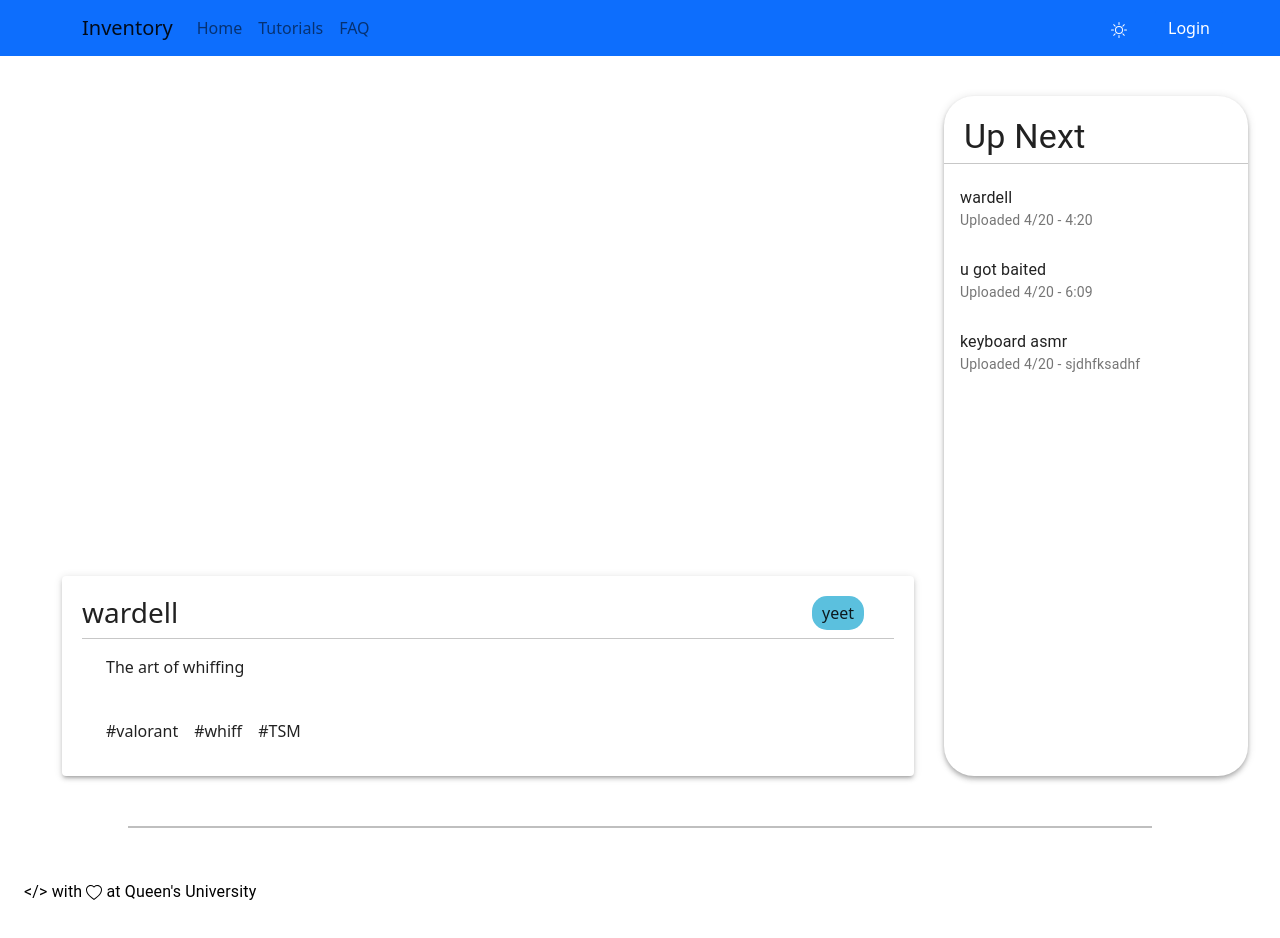
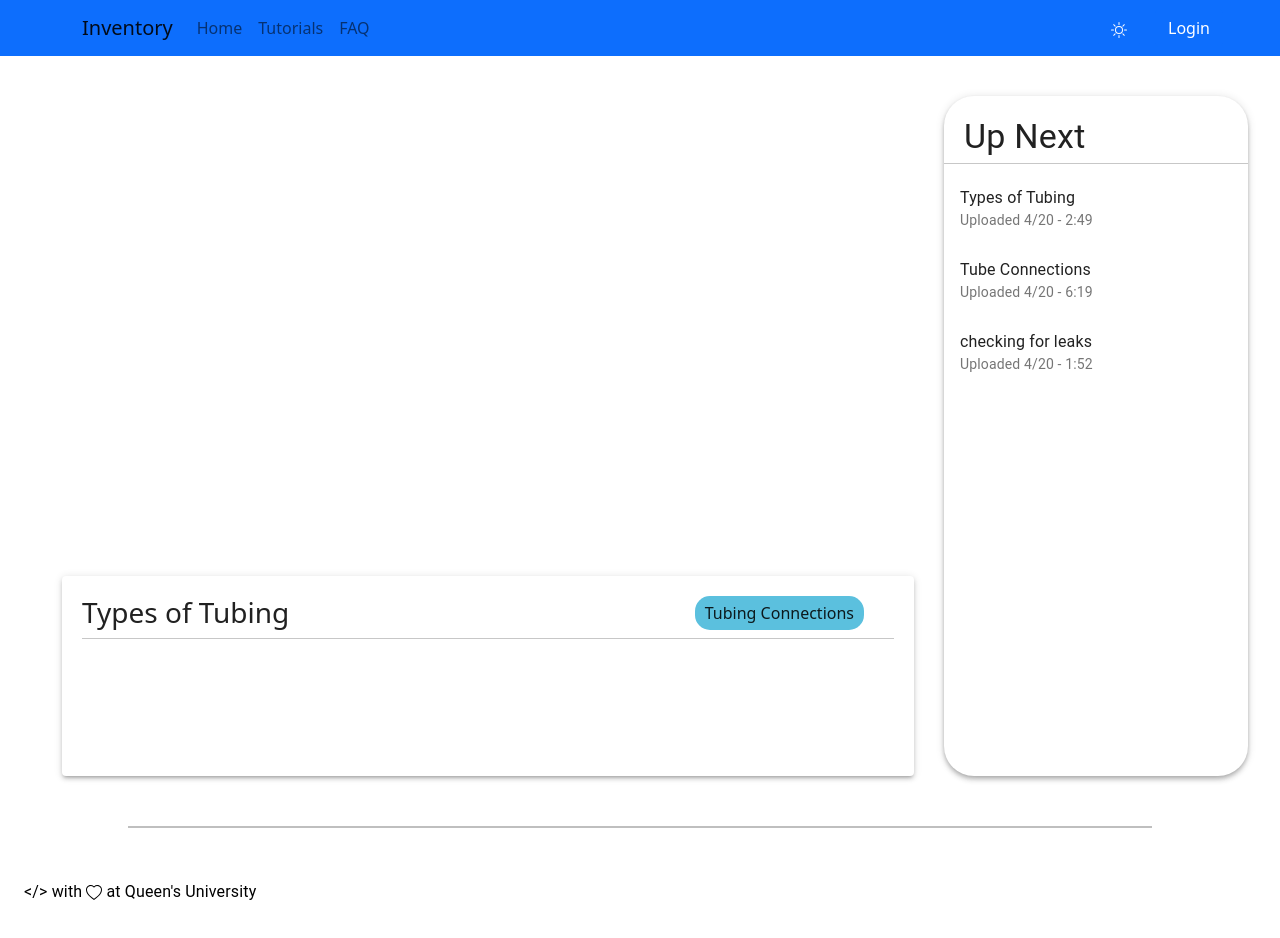
Before and after one commit to timothyliutl/inventorysite, a React (Create React App) app: page /video in a window 1280 px wide. Shown: the top 938 px of the page. Built offline with nearby package versions, Linux system fonts and the light colour scheme.

Commit message:
added sample videos

```diff
--- a/src/Components/VideoPlayer.tsx
+++ b/src/Components/VideoPlayer.tsx
@@ -41,15 +41,26 @@ const VideoPlayer = (props: propTypes) => {
         description: 'clickity clack'
     }]
 
-    const [currentVideo, setCurrentVideo] = useState({
-        name: "wardell",
-        url: 'https://www.youtube.com/watch?v=Fcif1yxWHAM',
-        time: '4:20',
-        id: 'video1',
-        description: 'The art of whiffing',
-        playlist: 'yeet',
-        tags: ['valorant', 'whiff', 'TSM']
-    } as videoTypes)
+    const tutorial1: Array<videoTypes> = [{
+        name: 'Types of Tubing',
+        url: 'https://www.youtube.com/watch?v=uiT2lQqNqL8',
+        time: '2:49', id: "Tubing1", playlist: 'Tubing Connections', description: ''
+    }, {
+        name: "Tube Connections",
+        url: 'https://www.youtube.com/watch?v=hATLe5RnAQM',
+        time: '6:19',
+        id: 'Tubing2',
+        playlist: 'Tubing Connections', description: ''
+    }, {
+        name: 'checking for leaks',
+        url: 'https://www.youtube.com/watch?v=uEj021js0aM',
+        time: '1:52',
+        id: 'Tubing3',
+        playlist: 'Tubing Connections', description: ''
+    }
+    ]
+
+    const [currentVideo, setCurrentVideo] = useState(tutorial1[0] as videoTypes)
 
 
     const styles = makeStyles({
@@ -156,7 +167,7 @@ const VideoPlayer = (props: propTypes) => {
                 </Grid>
                 <Grid item xs={6} lg={3} style={{ paddingTop: '20px' }}>
                     <Card className={`${classes.playlistStyle} ${props.darkmodeOn ? classes.cardDarkMode : classes.cardLightMode}`} elevation={4}>
-                        <PlayList onClick={changeVideo} darkmodeOn={props.darkmodeOn} playlistlinks={sampleplaylist}></PlayList>
+                        <PlayList onClick={changeVideo} darkmodeOn={props.darkmodeOn} playlistlinks={tutorial1}></PlayList>
                     </Card>
                 </Grid>
 
```
